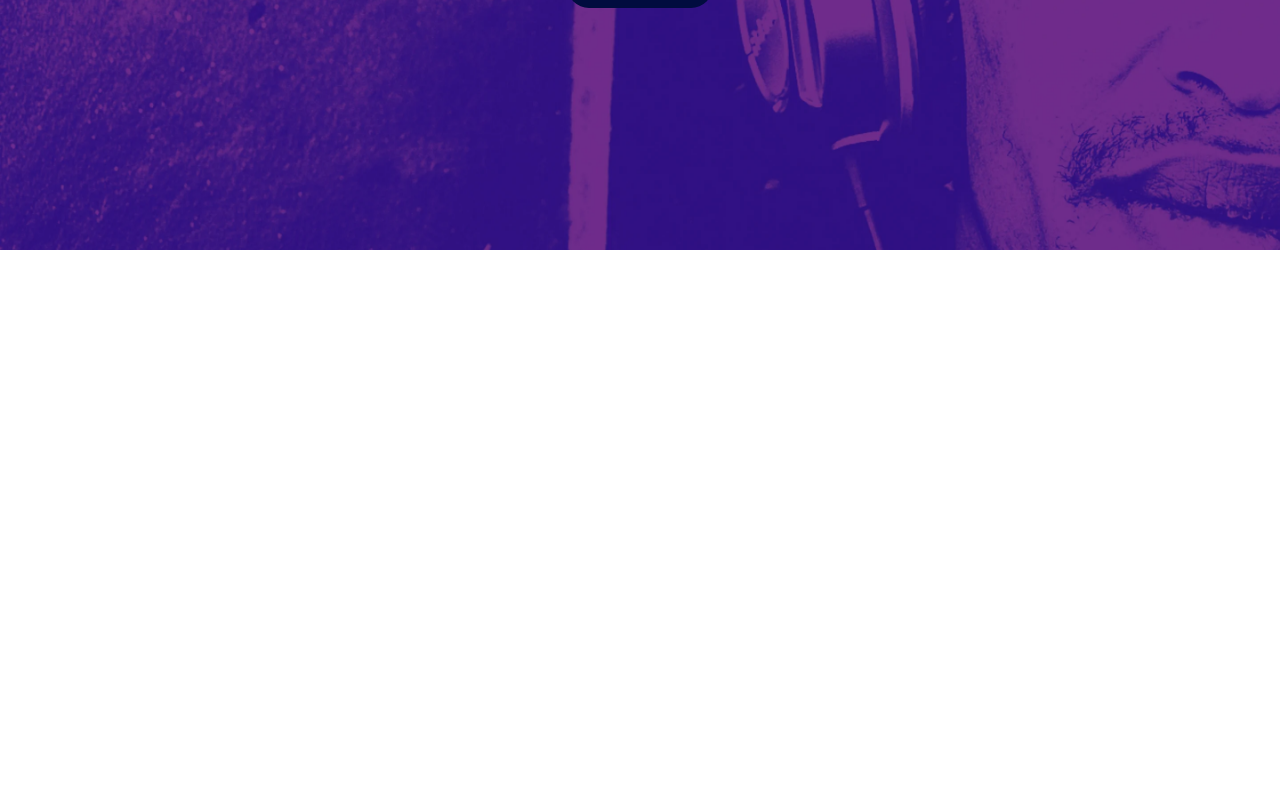
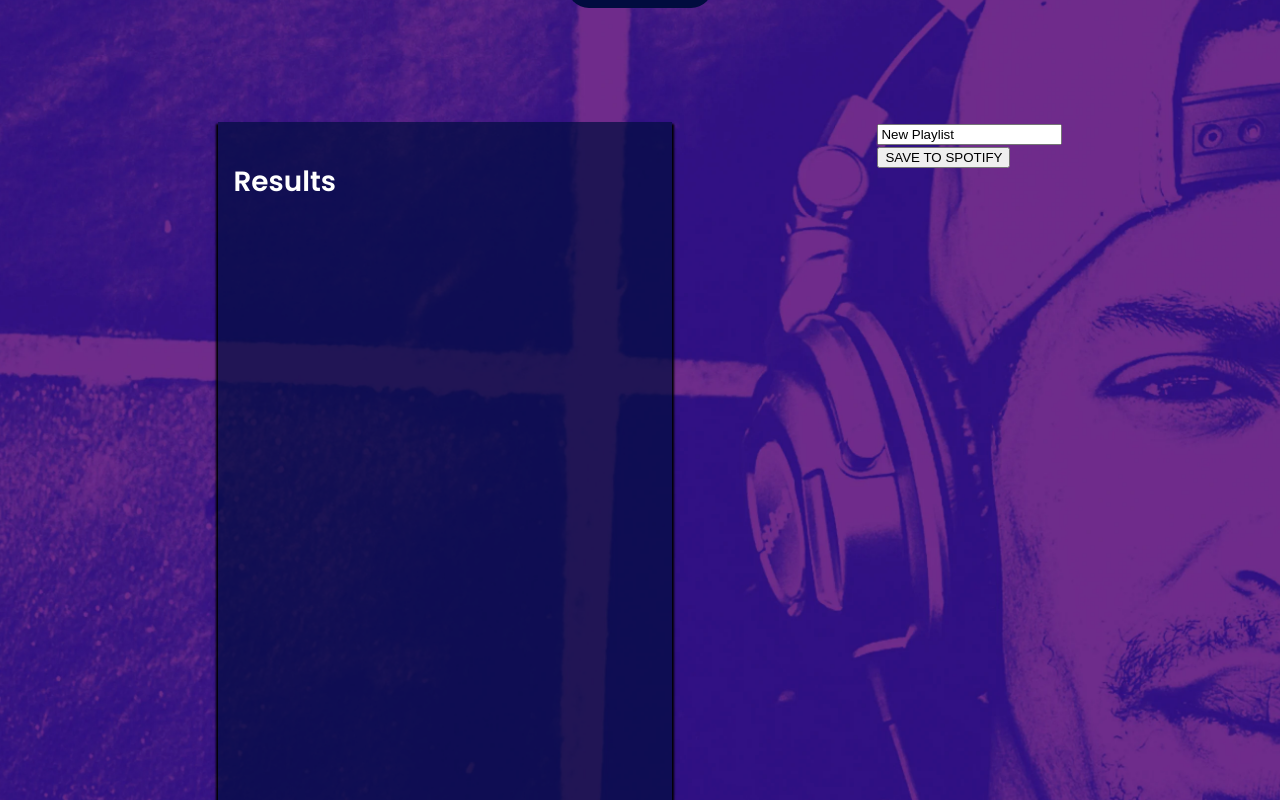
Before and after one commit to martinianol/jamming, a React (Create React App) app: page / in a window 1280 px wide. Shown: the part 380-1180 px from the top of the page. Before the commit the page ends 823 px from the top, so only its background shows below. Built offline with nearby package versions, Linux system fonts and the light colour scheme.

Commit message:
Structure III

```diff
--- a/src/components/Playlist/Playlist.js
+++ b/src/components/Playlist/Playlist.js
@@ -1,11 +1,14 @@
 import React from 'react';
 import './Playlist.css';
+import TrackList from '../TrackList/TrackList';
 
 class PlayList extends React.Component {
   render() {
     return (
-      <div>
-
+      <div className="Playlist">
+        <input value="New Playlist" />
+        <TrackList />
+        <button className="Playlist-save">SAVE TO SPOTIFY</button>
       </div>
     );
   };
--- a/src/components/SearchResults/SearchResults.css
+++ b/src/components/SearchResults/SearchResults.css
@@ -0,0 +1,20 @@
+.SearchResults {
+  width: 50%;
+  height: 950px;
+  overflow-y: scroll;
+  padding: .88rem;
+  background-color: rgba(1, 12, 63, 0.7);
+  box-shadow: 0 4px 2px 2px #000000;
+}
+
+::-webkit-scrollbar {
+    width: 0px;
+    background: transparent;
+}
+
+@media only screen and (max-width: 1020px) {
+  .SearchResults {
+    width: 90%;
+    margin-bottom: 2rem;
+  }
+}
--- a/src/components/SearchResults/SearchResults.js
+++ b/src/components/SearchResults/SearchResults.js
@@ -1,12 +1,14 @@
 import React from 'react';
 import './SearchResults.css';
+import TrackList from '../TrackList/TrackList'
 
 class SearchResults extends React.Component {
 
   render() {
     return (
-      <div>
-
+      <div className="SearchResults">
+        <h2>Results</h2>
+        <TrackList />
       </div>
     );
   };
--- a/src/components/TrackList/TrackList.js
+++ b/src/components/TrackList/TrackList.js
@@ -0,0 +1,15 @@
+import React from "react";
+import './TrackList.css';
+import Track from '../Track/Track';
+
+class TrackList extends React.Component {
+  render() {
+    return (
+      <div>
+
+      </div>
+    );
+  };
+};
+
+export default TrackList;
```
